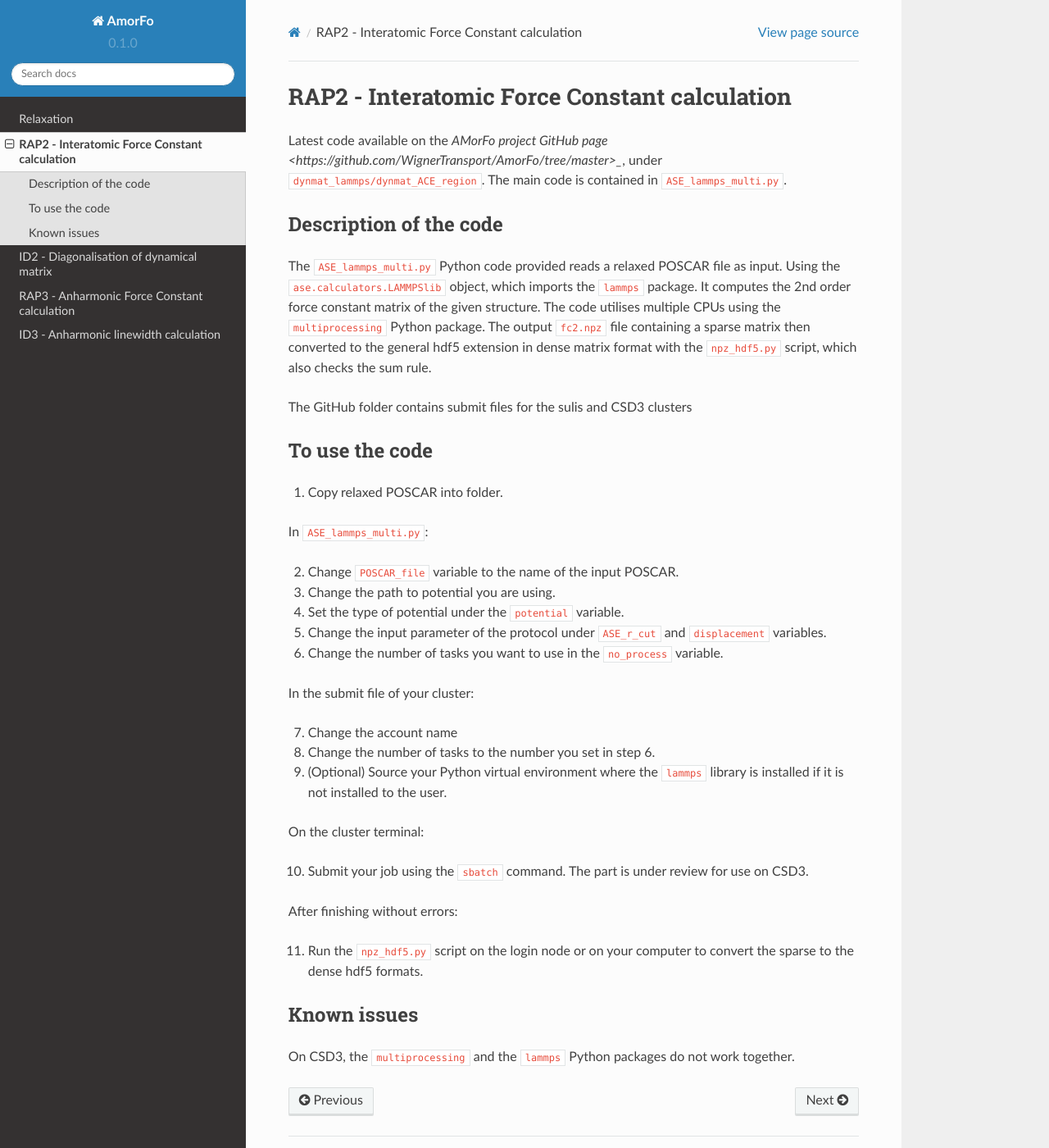
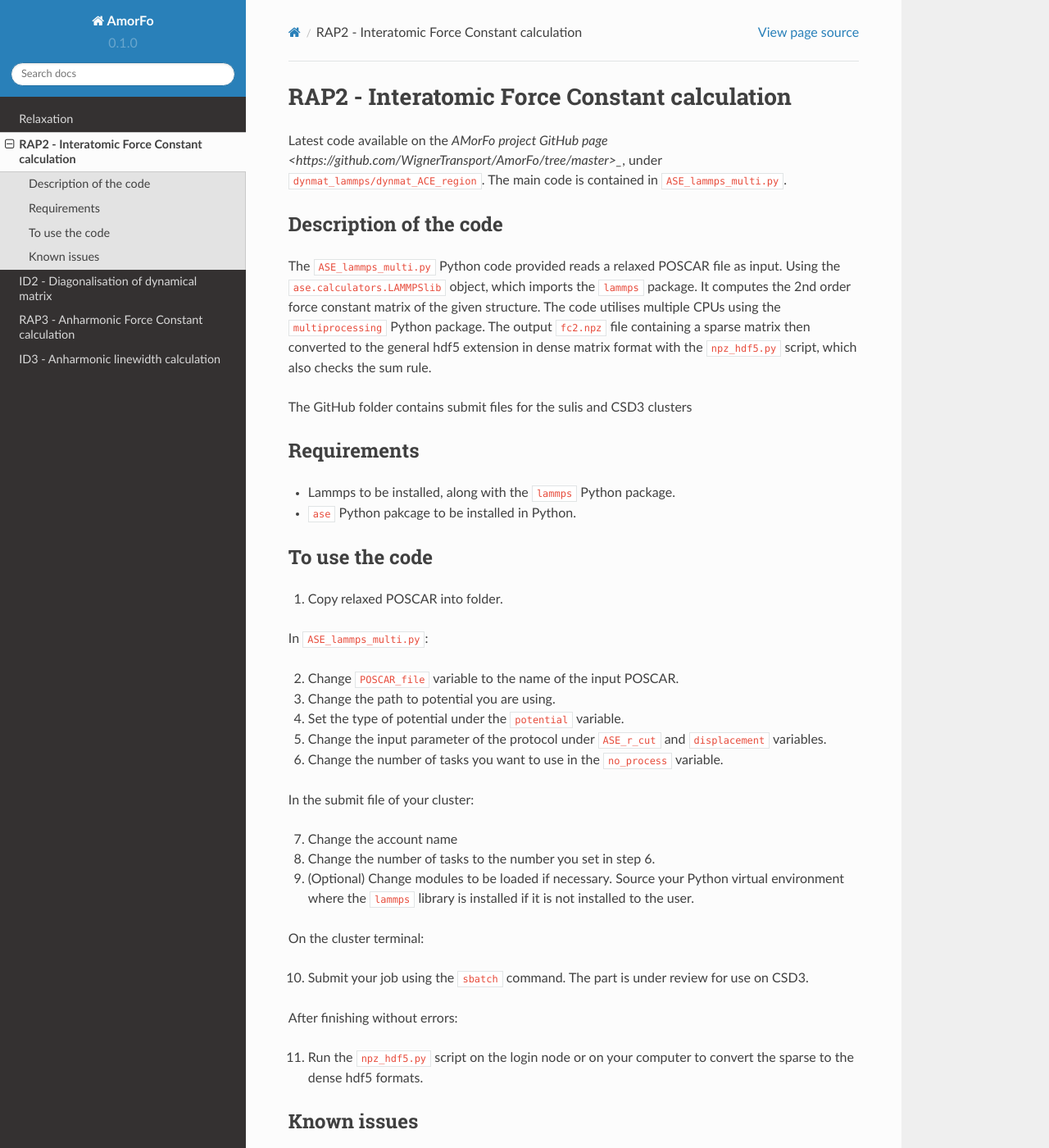
Before and after one commit to bp443/AmorDocs, a Sphinx documentation site: the page built from docs/source/rap2.rst, in a window 1280 px wide and 1400 px high. Shown: the whole window at 82% size. Built offline with Sphinx 7.4.7 and the Read the Docs theme 2.0.0, drawn with Linux system fonts in a browser that asks for light colours.

Commit message:
Update rap2.rst

```diff
--- a/docs/source/rap2.rst
+++ b/docs/source/rap2.rst
@@ -10,6 +10,12 @@ Description of the code
 The ``ASE_lammps_multi.py`` Python code provided reads a relaxed POSCAR file as input. Using the ``ase.calculators.LAMMPSlib`` object, which imports the ``lammps`` package. It computes the 2nd order force constant matrix of the given structure. The code utilises multiple CPUs using the ``multiprocessing`` Python package. The output ``fc2.npz`` file containing a sparse matrix then converted to the general hdf5 extension in dense matrix format with the ``npz_hdf5.py`` script, which also checks the sum rule.
 
 The GitHub folder contains submit files for the sulis and CSD3 clusters
+
+Requirements
+--------------
+
+* Lammps to be installed, along with the ``lammps`` Python package.
+* ``ase`` Python pakcage to be installed in Python.
 
 To use the code
 ----------------------
@@ -28,7 +34,7 @@ In the submit file of your cluster:
 
 7. Change the account name
 8. Change the number of tasks to the number you set in step 6.
-9. (Optional) Source your Python virtual environment where the ``lammps`` library is installed if it is not installed to the user.
+9. (Optional) Change modules to be loaded if necessary. Source your Python virtual environment where the ``lammps`` library is installed if it is not installed to the user.
 
 On the cluster terminal:
 
```
